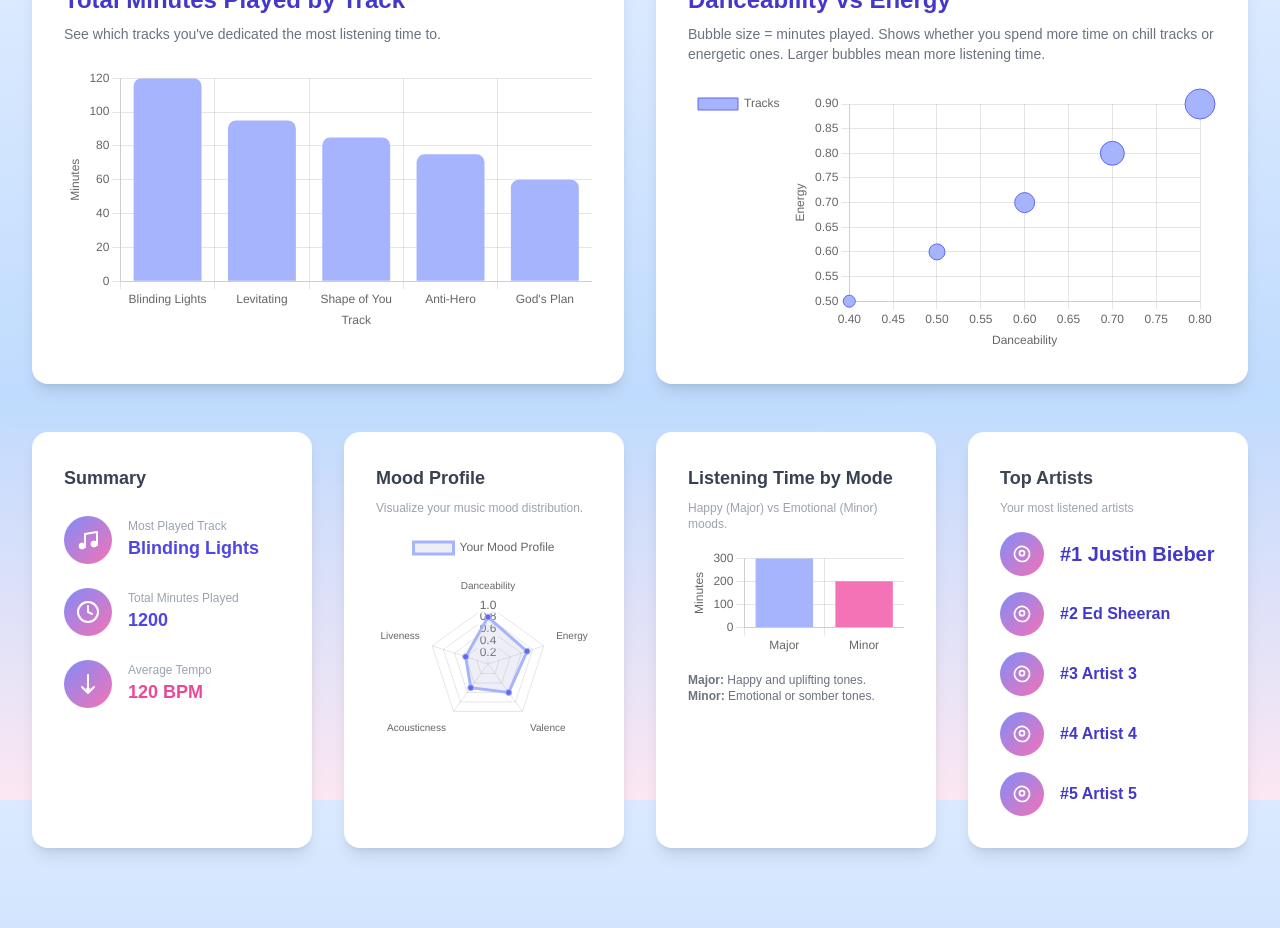
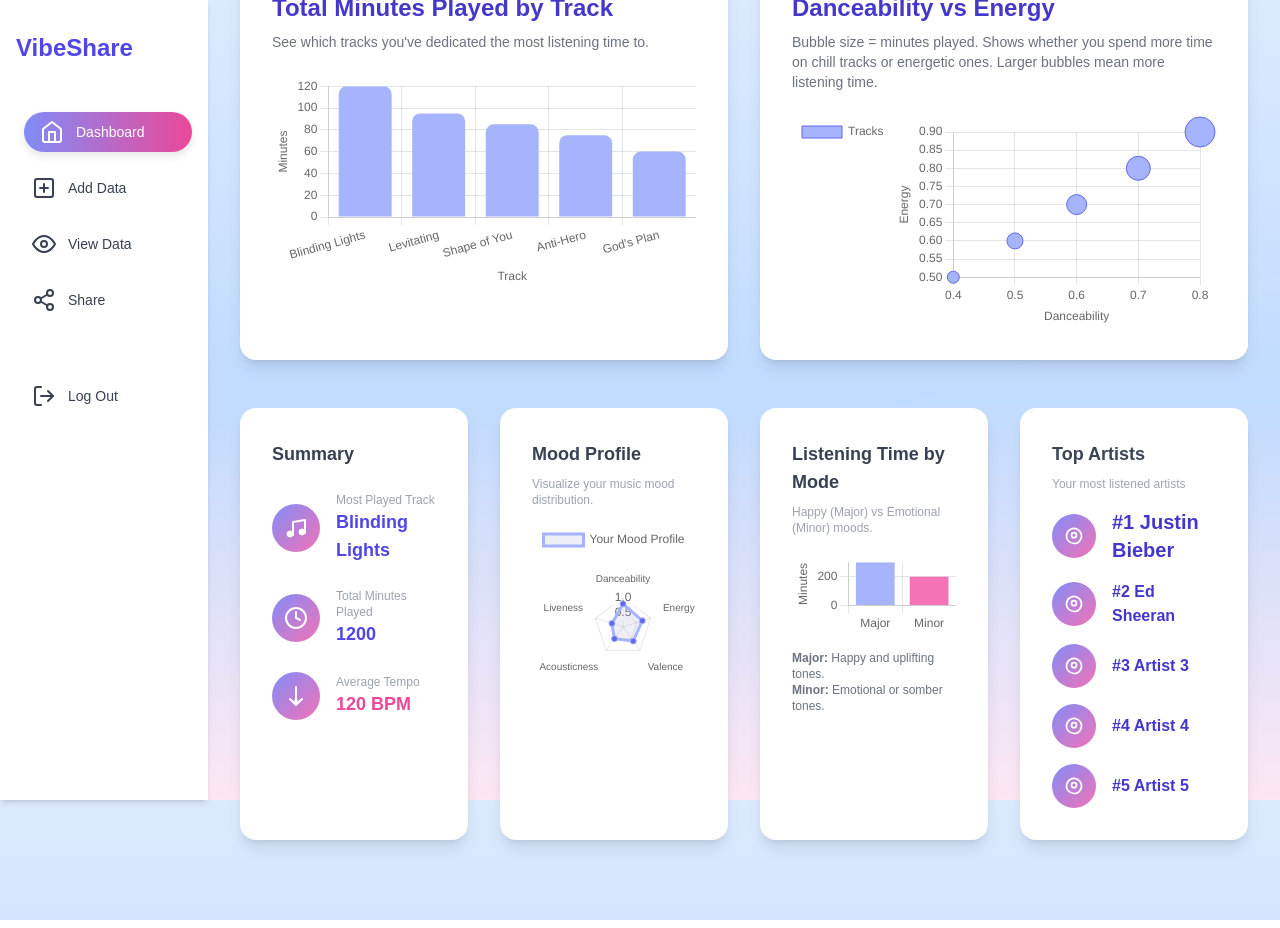
Before and after one commit to LithikaAA/CITS3403group_gc_74, a Flask app: page /dashboard/ in a window 1280 px wide. Run offline with Flask 3, Linux system fonts and the light colour scheme; the visitor is signed in with stand-in values (Sample User, id 1); some libraries are stand-ins or nearby versions.

Commit message:
Update dashboard and navbar UI, Nav bar visible on screen and now animated and colourised

```diff
--- a/app/static/components/navbar.js
+++ b/app/static/components/navbar.js
@@ -1,20 +1,44 @@
-document.addEventListener('DOMContentLoaded', function() {
+document.addEventListener('DOMContentLoaded', function () {
     const navHTML = `
-        <nav class="fixed top-0 left-0 right-0 bg-white shadow-md py-4 px-6 flex justify-between items-center z-50">
-            <a href="/" class="text-xl font-bold text-indigo-600">VibeShare</a>
-            <div class="space-x-4">
-                <a href="/dashboard" class="text-gray-700 hover:text-indigo-600">Dashboard</a>
-                <a href="/upload" class="text-gray-700 hover:text-indigo-600">Upload</a>
-                <a href="/share" class="text-gray-700 hover:text-indigo-600">Share</a>
-                <a href="/shared" class="text-gray-700 hover:text-indigo-600">Shared With You</a>
-                <a href="/logout" class="text-gray-700 hover:text-red-500">Log out</a>
-            </div>
+      <aside id="sidebar" class="fixed top-0 left-0 h-full w-52 bg-white shadow-md z-50 flex-col py-8 px-4 space-y-6 hidden md:flex animate-fade-in">
+        <a href="/" class="text-2xl font-bold text-indigo-600 mb-6">VibeShare</a>
+        <nav class="flex flex-col gap-4 text-sm">
+          <a href="/dashboard" class="nav-item" data-path="/dashboard">
+            <i data-feather="home"></i><span>Dashboard</span>
+          </a>
+          <a href="/upload" class="nav-item" data-path="/upload">
+            <i data-feather="plus-square"></i><span>Add Data</span>
+          </a>
+          <a href="/share/shared" class="nav-item" data-path="/share/shared">
+            <i data-feather="eye"></i><span>View Data</span>
+          </a>
+          <a href="/share" class="nav-item" data-path="/share">
+            <i data-feather="share-2"></i><span>Share</span>
+          </a>
+          <a href="/logout" class="nav-item hover:text-red-500 mt-10" data-path="/logout">
+            <i data-feather="log-out"></i><span>Log Out</span>
+          </a>
         </nav>
-        <div class="h-20"></div> <!-- Spacer to prevent content hiding under navbar -->
+      </aside>
+      <div class="pt-20 md:ml-52"></div>
     `;
 
     const navbarContainer = document.getElementById('navbar-container');
     if (navbarContainer) {
-        navbarContainer.innerHTML = navHTML;
+      navbarContainer.innerHTML = navHTML;
+      feather.replace();
+
+      // Highlight current path
+      const path = window.location.pathname;
+      const links = navbarContainer.querySelectorAll('.nav-item');
+
+      links.forEach(link => {
+        const match = link.getAttribute('data-path');
+        link.classList.add("flex", "items-center", "space-x-3", "text-gray-700", "hover:text-indigo-600", "hover:bg-gradient-to-r", "hover:from-indigo-400", "hover:to-pink-400", "hover:text-white", "px-4", "py-2", "rounded-full", "transition", "duration-200");
+
+        if (path.startsWith(match)) {
+          link.classList.add("nav-active");
+        }
+      });
     }
-});
+  });
--- a/app/templates/base.html
+++ b/app/templates/base.html
@@ -30,12 +30,32 @@
 
 
   <!-- Navigation Bar -->
-  {% if current_user.is_authenticated %}
-    <div id="navbar-container"></div>  <!-- JS will fill this automatically -->
+  {% if current_user.is_authenticated and request.endpoint not in ['auth.login', 'auth.signup', 'index.home'] %}
+    <div id="navbar-container"></div>
   {% endif %}
 
-  <script src="{{ url_for('static', filename='js/navbar.js') }}"></script>
 
+  <script src="{{ url_for('static', filename='components/navbar.js') }}"></script>
+  <style>
+    @keyframes slide-in-highlight {
+      0% {
+        transform: translateX(-10px);
+        opacity: 0;
+      }
+      100% {
+        transform: translateX(0);
+        opacity: 1;
+      }
+    }
+
+    .nav-active {
+      background-image: linear-gradient(to right, #818cf8, #ec4899);
+      color: white;
+      box-shadow: 0 4px 8px rgba(0,0,0,0.1);
+      animation: slide-in-highlight 0.3s ease-out forwards;
+      margin-left: 0.5rem;
+    }
+  </style>
 
   <!-- Flash Messages -->
   {% with messages = get_flashed_messages(with_categories=true) %}
@@ -58,7 +78,7 @@
   <script>
     setTimeout(function() {
       const flash = document.querySelector('.flash-container');
-      if(flash) {
+      if (flash) {
         flash.style.display = 'none';
       }
     }, 3000);
@@ -66,5 +86,6 @@
     // Initialise Feather Icons AFTER page loads
     feather.replace();
   </script>
+  </sc>
 </body>
 </html>
```
